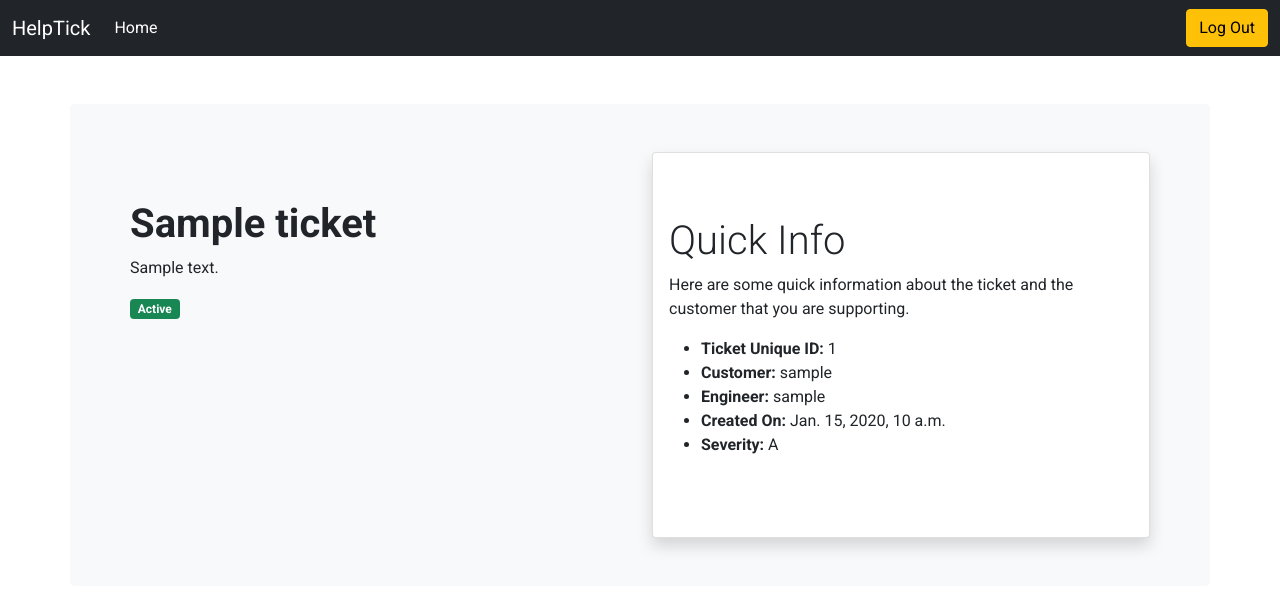
After one commit to craig-grant630/HelpTick, a Django app: page /tickets/ticket-details/1/ in a window 1280 px wide. The commit adds this page. Shown: the top 593 px of the page. Run offline with Django 5.2, Linux system fonts and the light colour scheme; tables that the repository leaves empty hold one stand-in row (values such as "Sample post"); some libraries are stand-ins or nearby versions.

Commit message:
Add view and url for tivket details

```diff
--- /dev/null
+++ b/templates/tickets/ticket_details.html
@@ -0,0 +1,44 @@
+{% extends 'base.html' %}
+
+{% block content %}
+
+<div class="row p-5 mb-4 bg-light rounded-3">
+    <div class="col-md-6">
+        <div class=" py-5">
+            <h1 class="display-6 fw-bold">{{ticket.ticket_title}}</h1>
+            <p class="">
+                {{ticket.ticket_description}}
+            </p>
+            {% if ticket.status == 'Pending' %}
+            <span class="badge bg-warning">Pending</span>
+            {% elif ticket.status == 'Active' %}
+            <span class="badge bg-success">Active</span>
+            {% elif ticket.status == 'Resolved' %}
+            <span class="badge bg-danger">Resolved</span>
+            {% endif %}
+        </div>
+    </div>
+
+    <div class="col-md-6">
+        <div class="card shadow">
+            <div class="card-body">
+                <div class=" py-5">
+                    <h2 class="display-6">Quick Info</h2>
+                    <p>Here are some quick information about the ticket and the customer that you are supporting.
+                    </p>
+                    <ul class="icon-list">
+                        <li><b>Ticket Unique ID:</b> {{ticket.ticket_id}}</li>
+                        <li><b>Customer:</b> {{ticket.customer}}</li>
+                        <li><b> Engineer:</b> {{ticket.engineer}}</li>
+                        <li><b>Created On:</b> {{ticket.created_on}}</li>
+                        <li><b>Severity:</b> {{ticket.severity}}</li>
+                    </ul>
+                </div>
+            </div>
+        </div>
+
+    </div>
+</div>
+
+
+{% endblock content %}
--- a/tickets/urls.py
+++ b/tickets/urls.py
@@ -4,4 +4,5 @@ from . import views
 urlpatterns = [
     path('create-ticket/', views.create_ticket, name='create-ticket'),
     path('customer-active-tickets/', views.customer_active_tickets, name='customer-active-tickets'),
+    path('ticket-details/<str:ticket_id>/', views.ticket_details, name='ticket-details'),
 ]
--- a/tickets/views.py
+++ b/tickets/views.py
@@ -39,3 +39,8 @@ def customer_active_tickets(request):
     active_tickets = Ticket.objects.filter(customer=request.user, is_resolved=False).count
     context = {'tickets':tickets, 'active_tickets':active_tickets}
     return render(request, 'tickets/customer_active_tickets.html', context)
+
+def ticket_details(request, ticket_id):
+    ticket = Ticket.objects.get(ticket_id=ticket_id)
+    context = {'ticket':ticket}
+    return render(request, 'tickets/ticket_details.html', context)
```
Also changed, not shown: templates/tickets/customer_active_tickets.html (+8 -4 lines).
